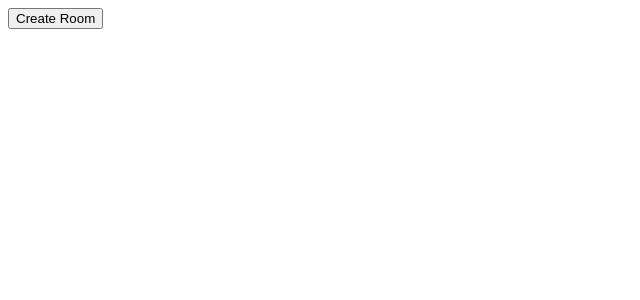
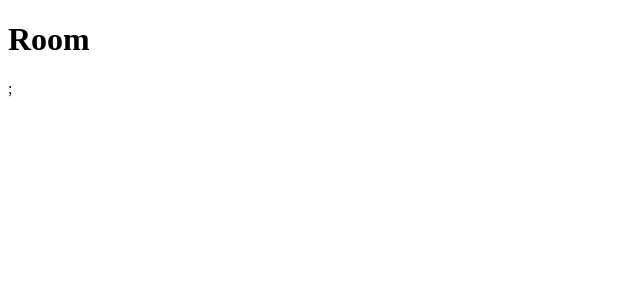
Before and after one commit to noErrdev/Django-Mahjang, a React (Create React App) app in the folder frontend/: page /room/1 in a window 1280 px wide. Shown: the top 300 px of the page, without its empty margins (0-640 px from the left). Built offline with nearby package versions, Linux system fonts and the light colour scheme.

Commit message:
Create Brower Routes

```diff
--- a/frontend/public/index.html
+++ b/frontend/public/index.html
@@ -24,7 +24,7 @@
       work correctly both with client-side routing and a non-root public URL.
       Learn how to configure a non-root public URL by running `npm run build`.
     -->
-    <title>React App</title>
+    <title>MahJong App</title>
   </head>
   <body>
     <noscript>You need to enable JavaScript to run this app.</noscript>
--- /dev/null
+++ b/frontend/src/App.js
@@ -0,0 +1,14 @@
+import CreateRoomButton from './CreateRoomButton';
+import { Route, Routes, BrowserRouter } from 'react-router-dom';
+import Room from './Room';
+
+function App(prop) {
+    return (
+      <Routes>
+        <Route path='/' element={<CreateRoomButton />}/>
+        <Route path='/room/:roomid' element={<Room />}/>
+      </Routes>
+    );
+}
+
+export default App;
--- a/frontend/src/CreateRoomButton.js
+++ b/frontend/src/CreateRoomButton.jsx
@@ -1,14 +1,20 @@
 import React from 'react';
+import { Link, Navigate, redirect } from "react-router-dom";
 
 class CreateRoomButton extends React.Component {
     handleClick() {
     // Send request to backend to create a new room
-    fetch('/api/create-room')
+    console.log('Clicked');
+    window.location.href = "/room/000"
+    console.log('Navigated');
+    /* fetch('/api/create-room')
       .then(response => response.json())
       .then(data => {
         // Redirect user to new room URL
         window.location.href = `/room/${data.roomCode}`;
-      });
+        //window.location.href = "/room/000"
+        console.log('Navigated');
+      }); */
   }
 
   render() {
--- /dev/null
+++ b/frontend/src/Room.jsx
@@ -0,0 +1,9 @@
+const Room = () => {
+    return (
+      <div>
+        <h1>Room</h1>;
+      </div>
+    )
+  };
+
+  export default Room;
--- a/frontend/src/index.js
+++ b/frontend/src/index.js
@@ -1,5 +1,10 @@
 import ReactDOM from 'react-dom/client';
-import CreateRoomButton from './CreateRoomButton';
+import { BrowserRouter } from 'react-router-dom';
+import App from './App';
 
 const root = ReactDOM.createRoot(document.getElementById("root"));
-root.render(<CreateRoomButton />);
+root.render(
+    <BrowserRouter>
+        <App/>
+    </BrowserRouter>
+);
```
